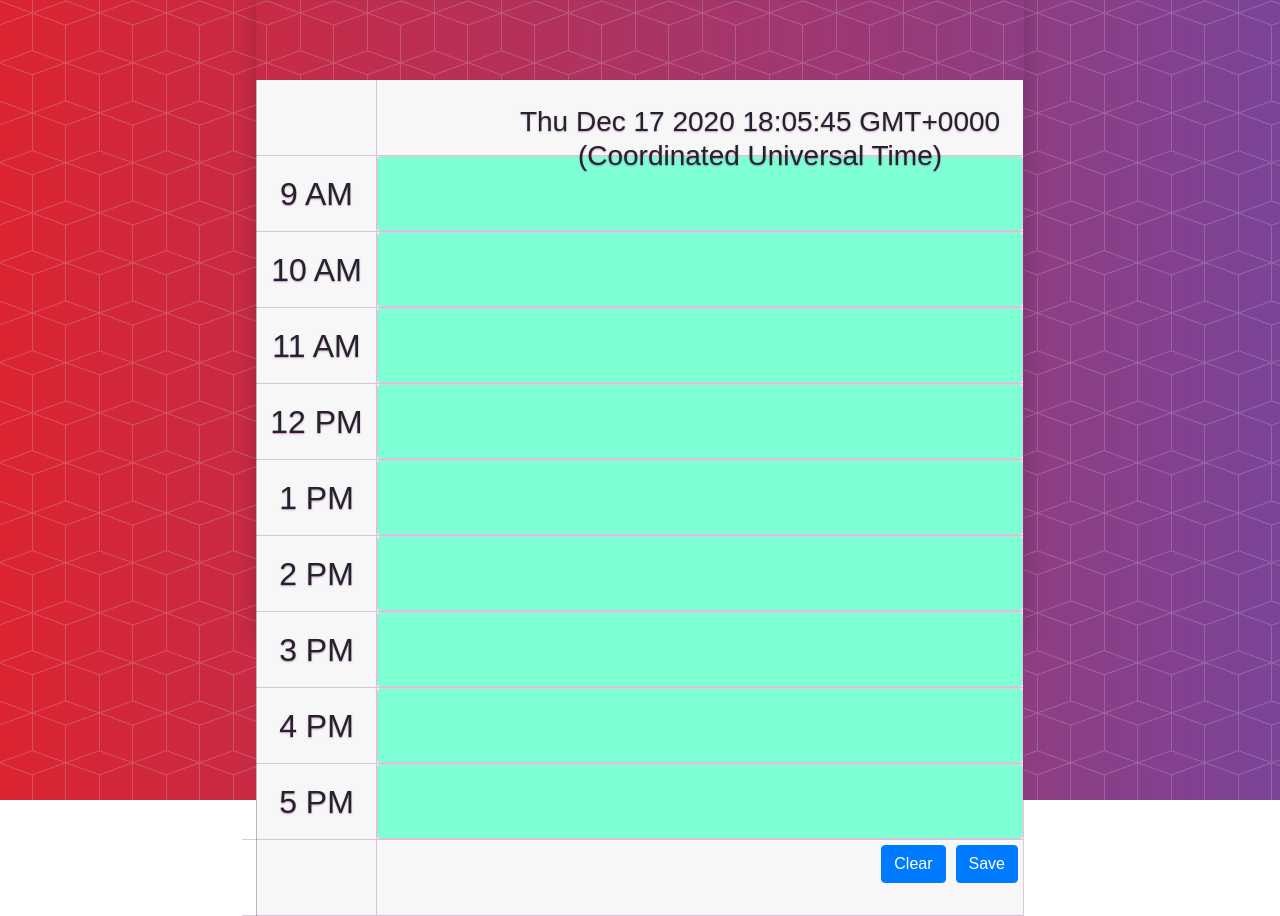
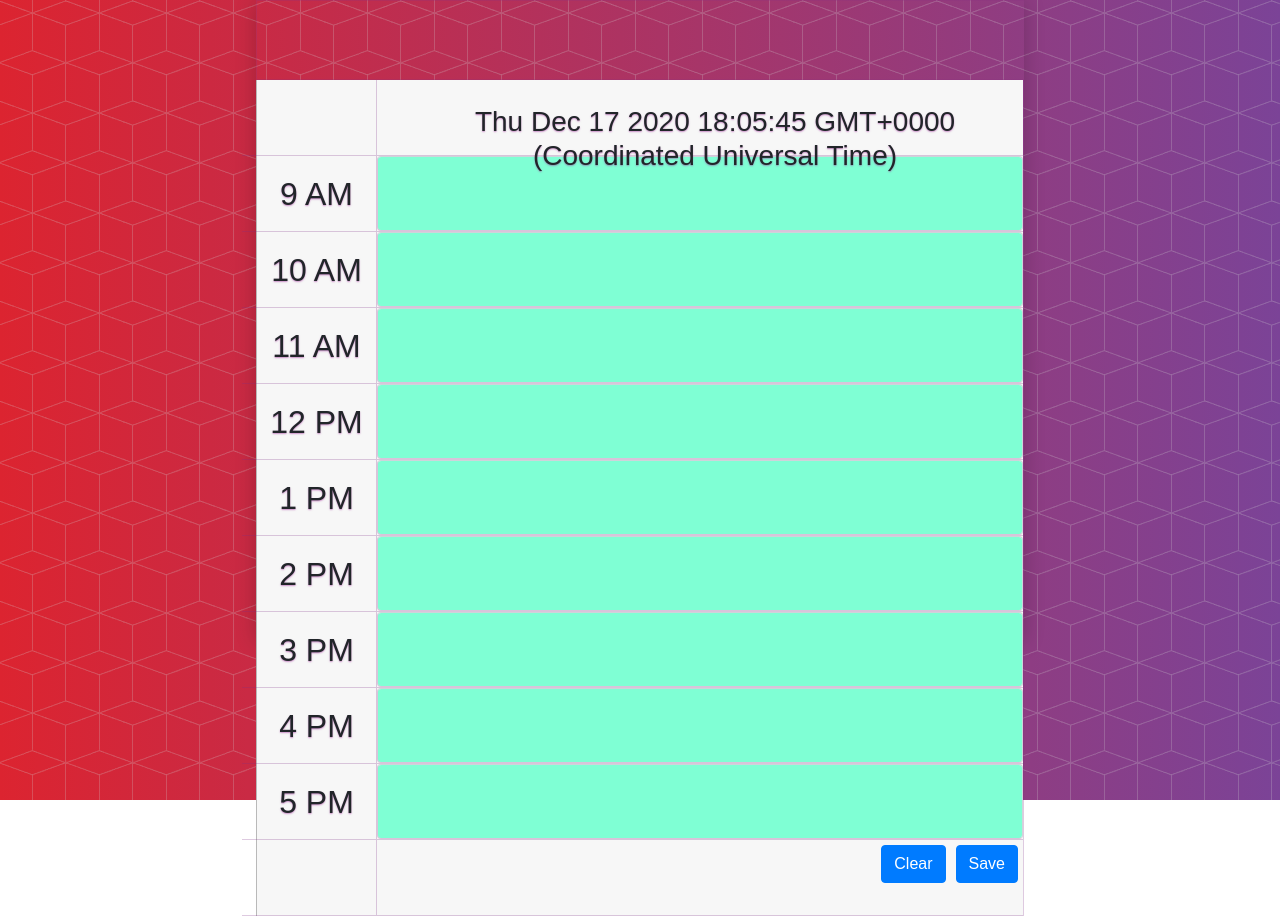
Before and after one commit to mygithub23/Daily-Schedule, a plain HTML site: page index.html in a window 1280 px wide. Drawn offline with nearby package versions, Linux system fonts and the light colour scheme.

Commit message:
Update styles.css

```diff
--- a/css/styles.css
+++ b/css/styles.css
@@ -124,6 +124,5 @@ h3 {
     position: absolute;
     text-align: center;
     top: 3%;
-    margin-left: 60;
-    margin-right: -60;
+    margin-left: 30;
 }
```
